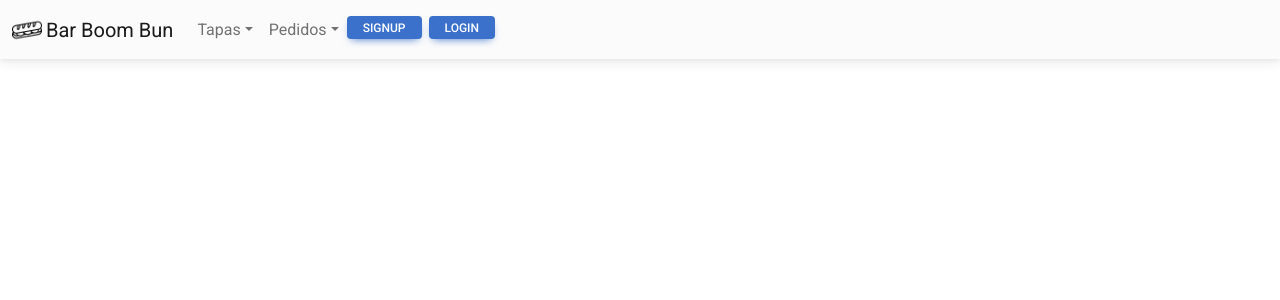
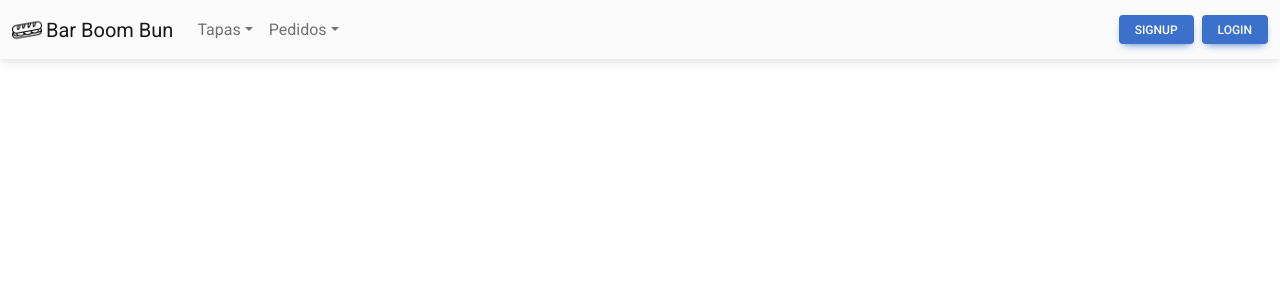
Before and after one commit to crodpar637/React_24-25, a React (Vite) app in the folder frontend_bar/: page / in a window 1280 px wide. Shown: the top 300 px of the page. Built offline with nearby package versions, Linux system fonts and the light colour scheme.

Commit message:
Auto save changes

```diff
--- a/frontend_bar/src/components/ListadoPedidos.jsx
+++ b/frontend_bar/src/components/ListadoPedidos.jsx
@@ -48,7 +48,7 @@ function ListadoPedidos() {
             <TableBody>
               {rows.map((row) => (
                 <TableRow
-                  key={row.idplato}
+                  key={row.idpedido}
                   sx={{ "&:last-child td, &:last-child th": { border: 0 } }}
                 >
                   <TableCell align="right">{row.idpedido}</TableCell>
--- a/frontend_bar/src/components/ListadoPlatos.jsx
+++ b/frontend_bar/src/components/ListadoPlatos.jsx
@@ -20,7 +20,13 @@ function ListadoPlatos() {
 
   useEffect(() => {
     async function getPlatos() {
-      let response = await fetch(apiUrl + "/platos");
+      let response = await fetch(apiUrl + "/platos", {
+        method: "GET",
+        headers: {
+          "Content-Type": "application/json",
+        },
+        credentials: "include", // Para aceptar cookies en la respuesta y enviarlas si las hay
+      });
 
       if (response.ok) {
         let data = await response.json();
--- a/frontend_bar/src/components/Login.jsx
+++ b/frontend_bar/src/components/Login.jsx
@@ -40,8 +40,8 @@ function Login() {
         method: "POST",
         headers: {
           "Content-Type": "application/json",
-          credentials: "include",
         },
+        credentials: "include", // Para aceptar cookies en la respuesta y enviarlas si las hay
         body: JSON.stringify(formData),
       });
 
--- a/frontend_bar/src/components/Menu.jsx
+++ b/frontend_bar/src/components/Menu.jsx
@@ -12,7 +12,6 @@ import {
   MDBDropdownItem,
   MDBCollapse,
   MDBBtn,
-  MDBInputGroup,
 } from "mdb-react-ui-kit";
 import { useState } from "react";
 import logo from "../assets/images/logo.png";
@@ -38,8 +37,11 @@ function Menu() {
           <MDBIcon icon="bars" fas />
         </MDBNavbarToggler>
 
-        <MDBCollapse navbar open={openBasic}>
-          <MDBNavbarNav className="mr-auto mb-2 mb-lg-0">
+        <MDBCollapse navbar open={openBasic} className="w-100">
+          {/* Contenedor principal para el menú y los botones */}
+          <MDBNavbarNav className="w-100 d-flex justify-content-between align-items-center">
+            {/* Menú de la izquierda */}
+            <div className="d-flex">
               <MDBNavbarItem>
                 <MDBDropdown>
                   <MDBDropdownToggle tag="a" className="nav-link" role="button">
@@ -71,24 +73,23 @@ function Menu() {
                   </MDBDropdownMenu>
                 </MDBDropdown>
               </MDBNavbarItem>
+            </div>
 
-            <MDBInputGroup tag="form" className="d-flex w-auto mt-1">
+            {/* Botones alineados a la derecha */}
+            <div className="d-flex justify-content-end">
               <Link to="/signup">
                 <MDBBtn size="sm" className="me-2">
                   SignUp
                 </MDBBtn>
               </Link>
               <Link to="/login">
-                <MDBBtn size="sm" className="me-2">
-                  Login
-                </MDBBtn>
+                <MDBBtn size="sm">Login</MDBBtn>
               </Link>
-            </MDBInputGroup>
+            </div>
           </MDBNavbarNav>
         </MDBCollapse>
       </MDBContainer>
     </MDBNavbar>
   );
 }
-
 export default Menu;
--- a/frontend_bar/src/components/PedidoMultiple.jsx
+++ b/frontend_bar/src/components/PedidoMultiple.jsx
@@ -19,7 +19,7 @@ import DeleteForeverIcon from "@mui/icons-material/DeleteForever";
 function PedidoMultiple() {
   const [platos, setPlatos] = useState([]);
   const [platosSeleccionados, setPlatosSeleccionados] = useState([]);
-  const [platoSel, setPlatoSel] = useState(-1);
+  const [platoSel, setPlatoSel] = useState('');
 
   const handleChange = (event) => {
     setPlatoSel(event.target.value);
```
Lines whose indentation alone changed are shown as unchanged.
